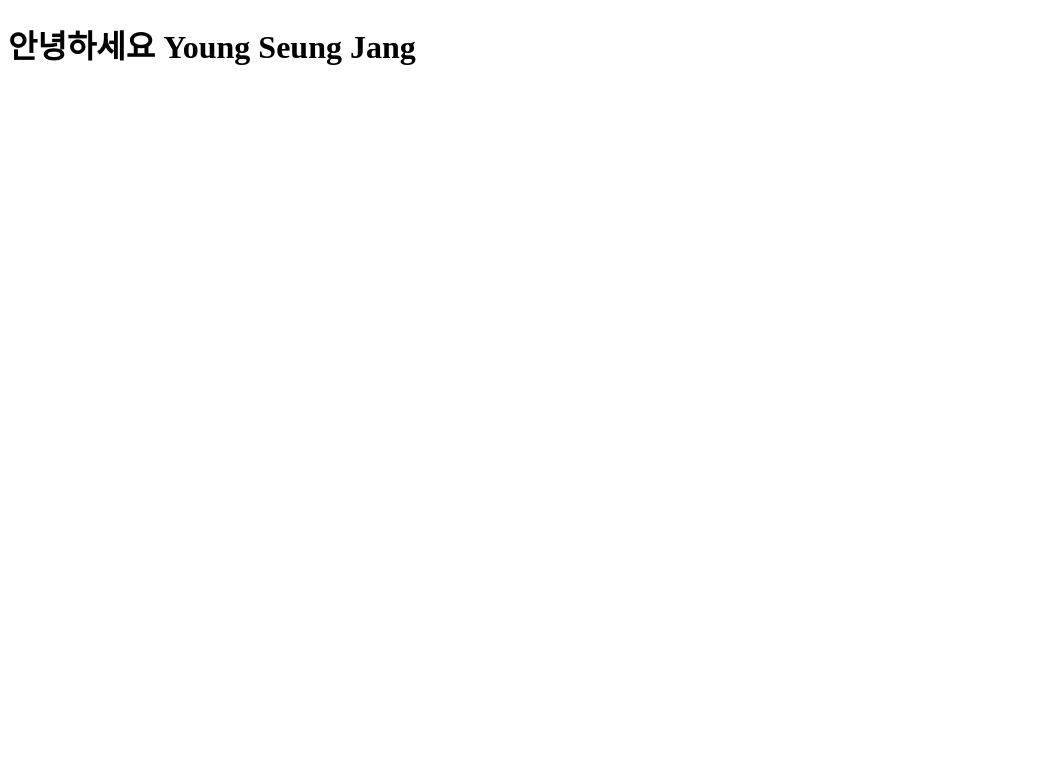
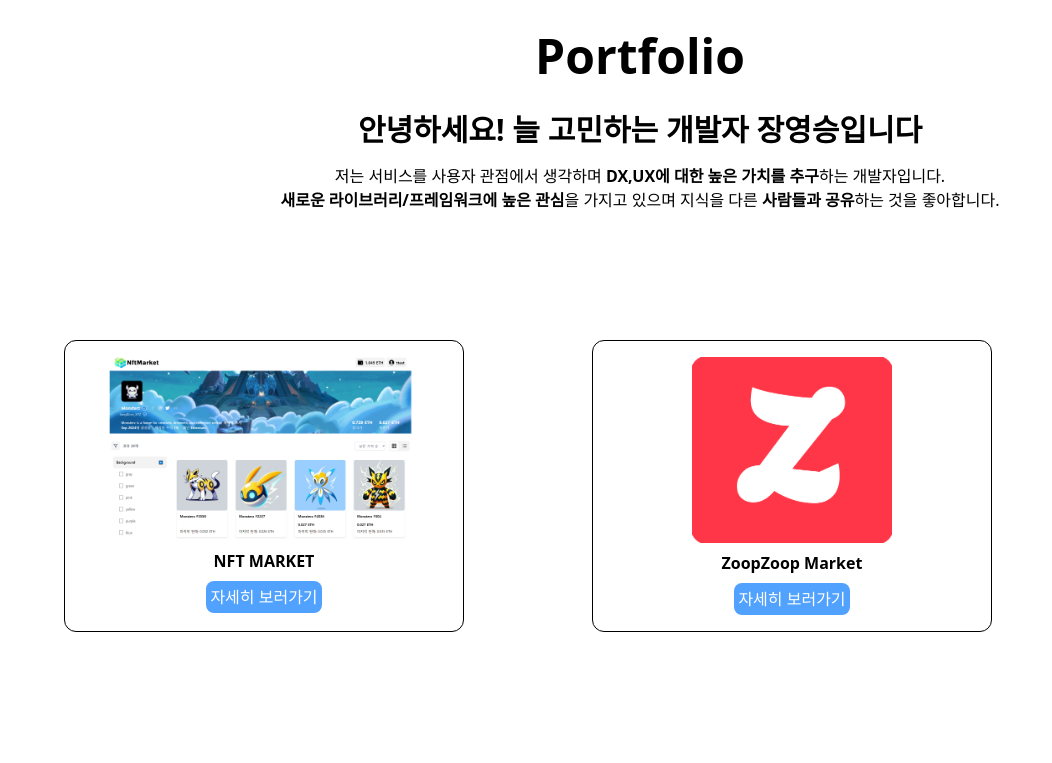
Before and after one commit to YoungSeungJang/youngseungjang.github.io, a plain HTML site: page index.html in a window 1280 px wide. Shown: the whole page, without its empty margins (0-1052 px from the left). Drawn offline with nearby package versions, Linux system fonts and the light colour scheme.

Commit message:
:sparkles:index.html추가

```diff
--- a/index.html
+++ b/index.html
@@ -3,9 +3,43 @@
   <head>
     <meta charset="UTF-8" />
     <meta name="viewport" content="width=device-width, initial-scale=1.0" />
+    <script src="https://cdn.jsdelivr.net/npm/@tailwindcss/browser@4"></script>
     <title>Young Seung Jang</title>
   </head>
   <body>
-    <h1>안녕하세요 Young Seung Jang</h1>
+    <h1 class="text-5xl font-bold text-center my-8">Portfolio</h1>
+    <h1 class="text-3xl font-bold text-center my-4">안녕하세요! 늘 고민하는 개발자 장영승입니다</h1>
+    <div class="text-center">
+      <div>
+        저는 서비스를 사용자 관점에서 생각하며 <strong>DX,UX에 대한 높은 가치를 추구</strong>하는
+        개발자입니다.
+      </div>
+      <div>
+        <strong>새로운 라이브러리/프레임워크에 높은 관심</strong>을 가지고 있으며 지식을 다른
+        <strong>사람들과 공유</strong>하는 것을 좋아합니다.
+      </div>
+    </div>
+    <div class="flex">
+      <div class="border w-[400px] flex flex-col items-center rounded-xl gap-2 mx-16 my-32 p-4">
+        <img src="./img/image.png" width="320" height="300" />
+        <div class="font-bold">NFT MARKET</div>
+        <a
+          href="https://port-next-nft-market-m13r0eofac7a017f.sel4.cloudtype.app/"
+          target="_blank"
+          class="bg-blue-400 rounded-lg p-1 text-white"
+          >자세히 보러가기</a
+        >
+      </div>
+      <div class="border w-[400px] flex flex-col items-center rounded-xl gap-2 mx-16 my-32 p-4">
+        <img src="./img/zoop.png" width="200" height="300" />
+        <div class="font-bold">ZoopZoop Market</div>
+        <a
+          href="https://port-next-nft-market-m13r0eofac7a017f.sel4.cloudtype.app/"
+          target="_blank"
+          class="bg-blue-400 rounded-lg p-1 text-white"
+          >자세히 보러가기</a
+        >
+      </div>
+    </div>
   </body>
 </html>
--- /dev/null
+++ b/tailwind.config.js
@@ -0,0 +1,7 @@
+module.exports = {
+  content: ['./*.html'], // HTML 파일을 사용하는 경우!
+  theme: {
+    extend: {},
+  },
+  plugins: [],
+};
```
Also changed, not shown: img/image.png (added), img/zoop.png (added), 1 other file.
